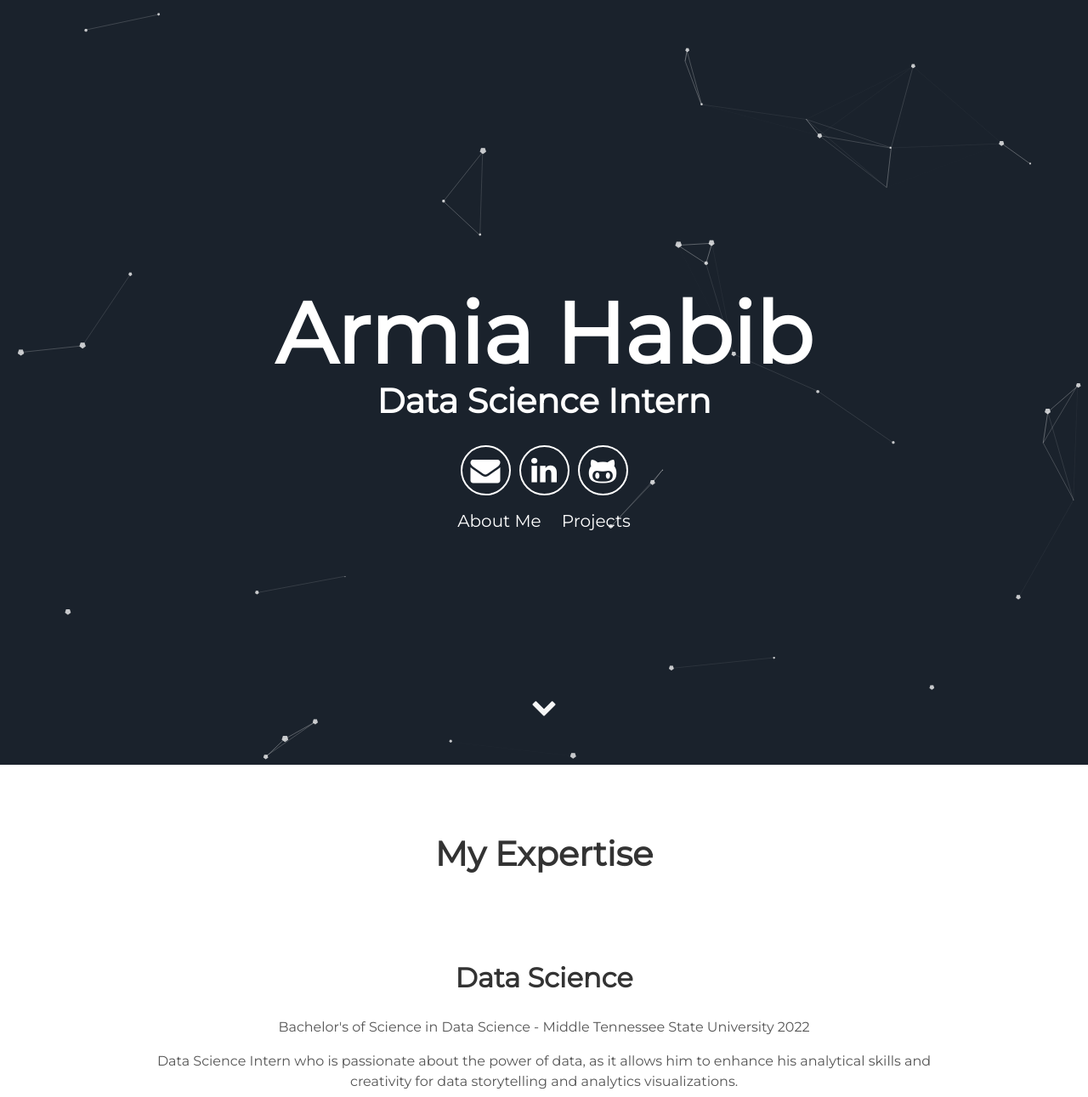
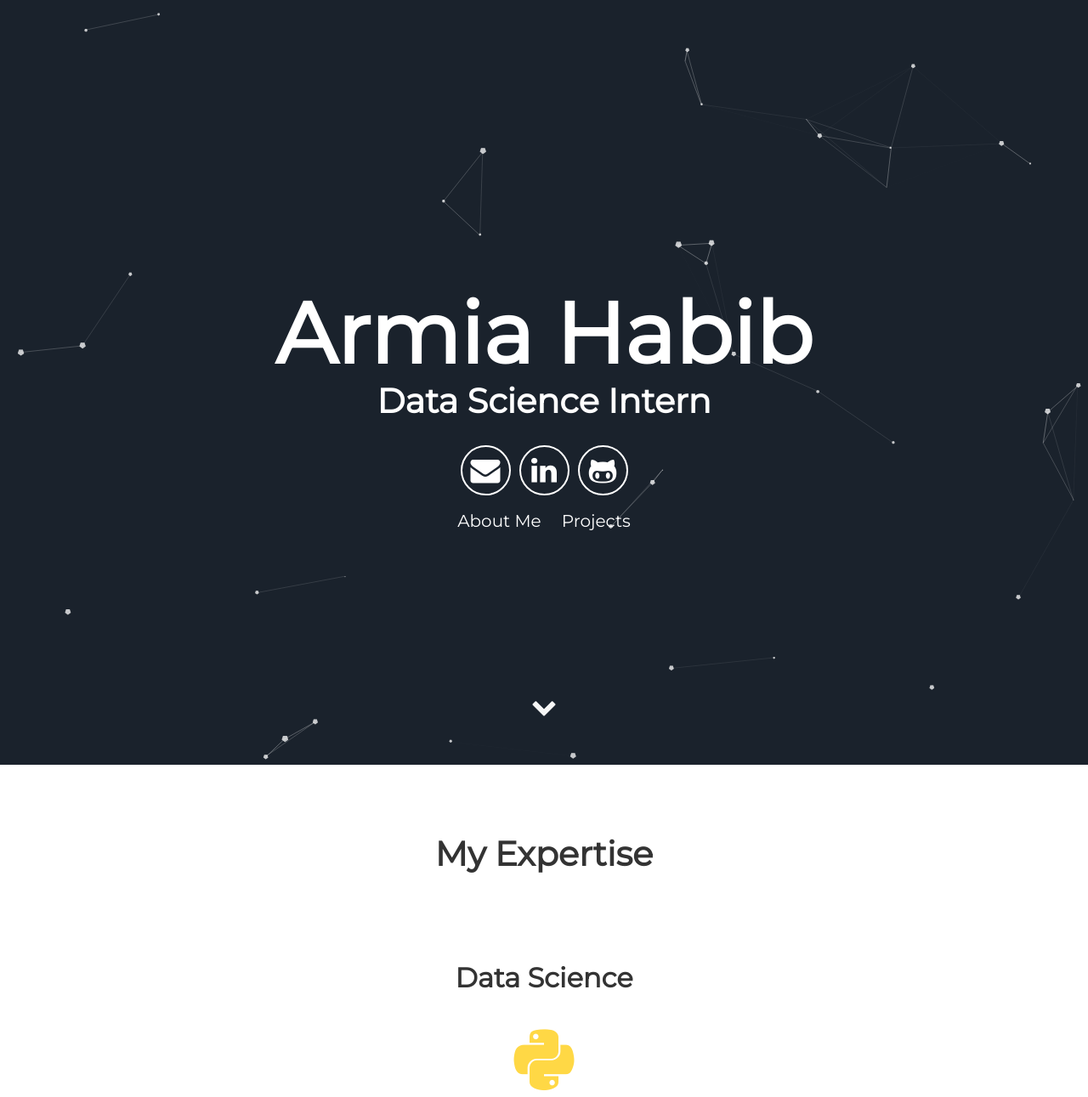
Before and after one commit to dfarone02/dfarone02.github.io, a Jekyll site: the page built from index.html, in a window 1280 px wide. Shown: the top 1291 px of the page at 85% size. Built offline with Jekyll 4.4.1, drawn with Linux system fonts in a browser that asks for light colours; nearby versions of some CDN libraries; grey boxes are pictures that could not be loaded.

Commit message:
Update about.html

```diff
--- a/_includes/about.html
+++ b/_includes/about.html
@@ -5,8 +5,8 @@
   <div class="user">
     <div class="tech">
       <h2>Data Science</h2>
-      <i class="fa-brands fa-python"></i>
-     <i class="fa-brands fa-r-project"></i>
+      <i class="devicon-python-plain colored"></i>
+      <i class="fa-brands fa-r-project"></i>
 
       <p>Bachelor's of Science in Data Science - Middle Tennessee State University 2022 </p>
       <p>Data Science Intern who is passionate about the power of data, as it allows him to enhance his analytical skills and creativity for data storytelling and analytics visualizations. </p>
```
